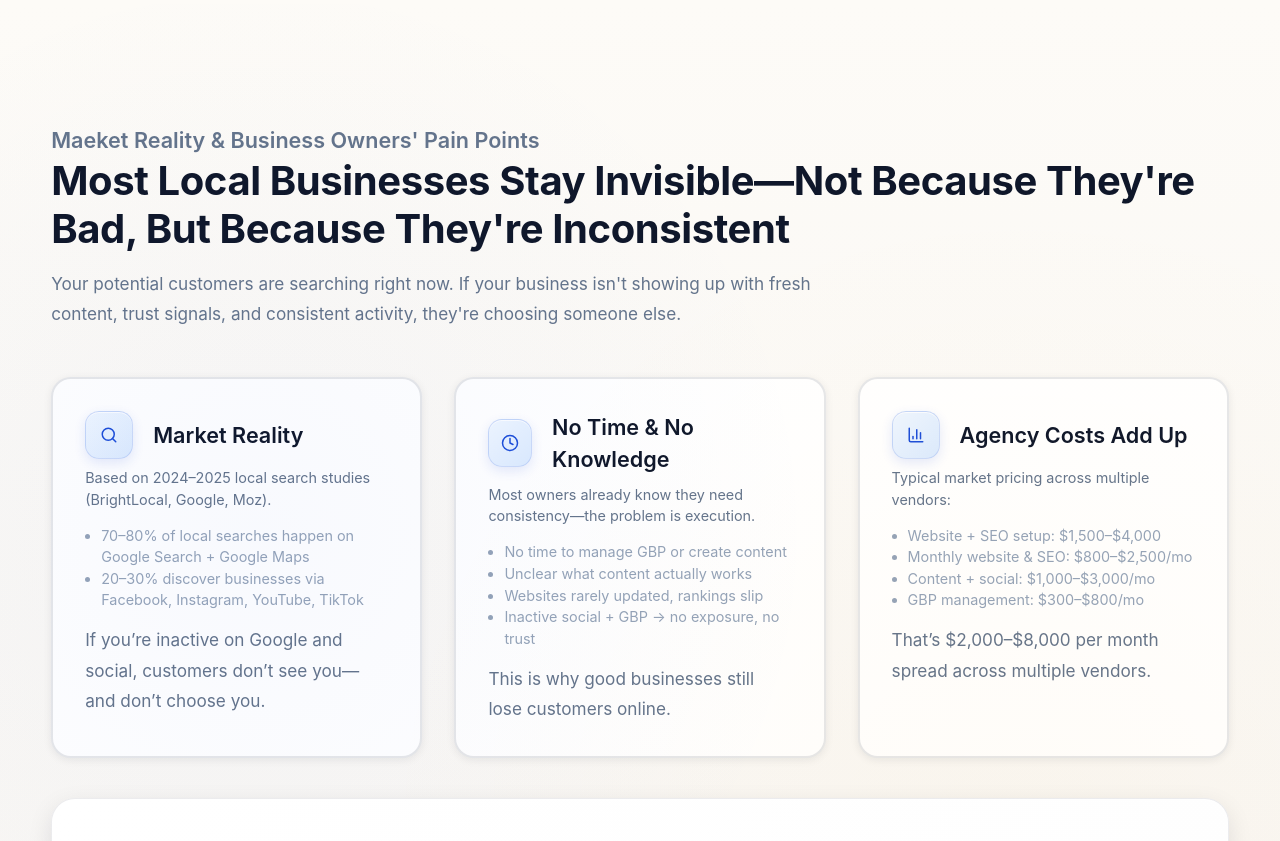
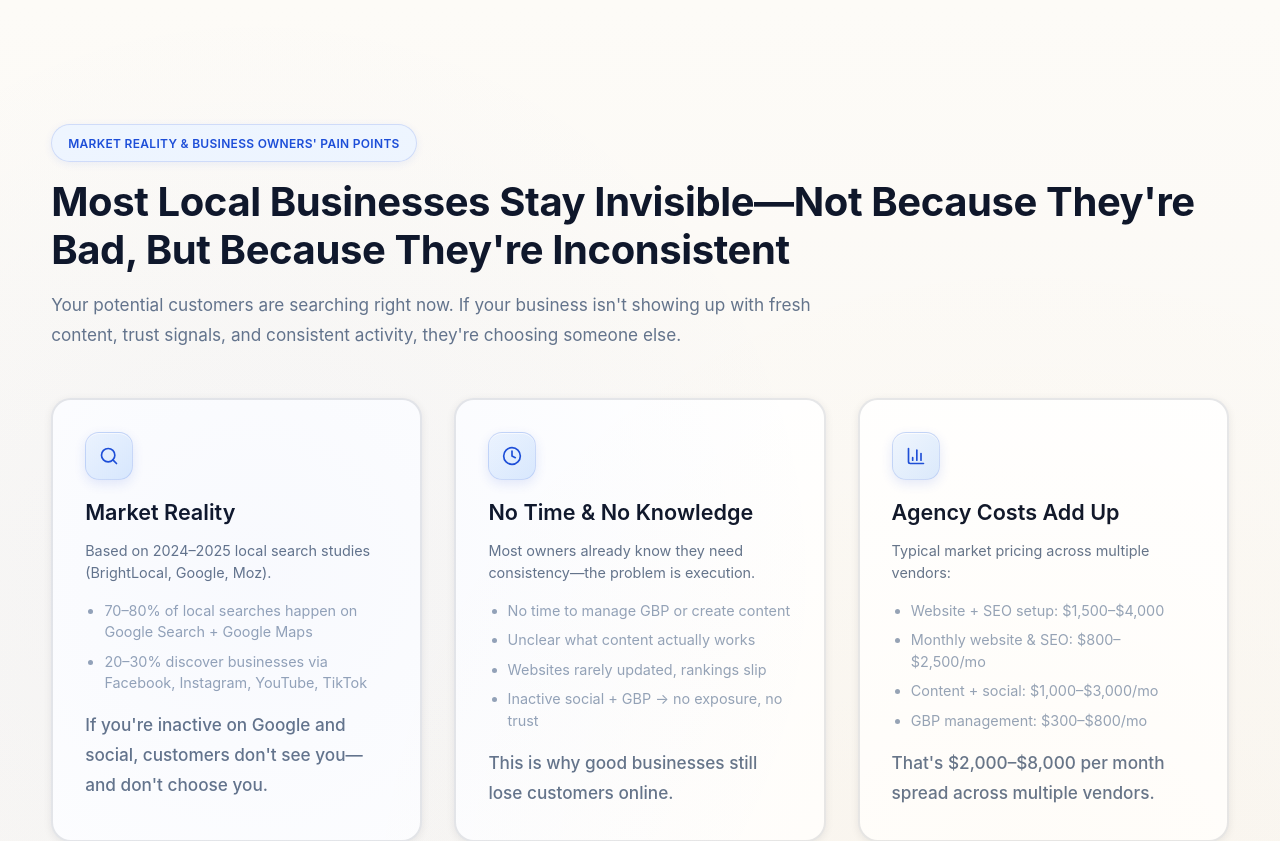
Before and after one commit to johntang99/baam-landing-page, a Next.js app: page / in a window 1280 px wide. Shown: the part 1620-2461 px from the top of the page. Built offline with nearby package versions, Linux system fonts and the light colour scheme.

Commit message:
Fix Market Reality section: badge label, icons above titles, darker bullets for readability

```diff
--- a/app/page.tsx
+++ b/app/page.tsx
@@ -605,65 +605,57 @@ export default function HomePage() {
 
         <section className="section bg-light">
           <div className="container">
-            <p className="text-subheading" style={{ color: 'var(--text-gray)' }}>
-              Maeket Reality & Business Owners' Pain Points
-            </p>
-            <h2 className="text-heading">Most Local Businesses Stay Invisible—Not Because They&apos;re Bad, But Because They&apos;re Inconsistent</h2>
+            <span className="badge">Market Reality & Business Owners' Pain Points</span>
+            <h2 className="text-heading" style={{ marginTop: '1rem' }}>Most Local Businesses Stay Invisible—Not Because They&apos;re Bad, But Because They&apos;re Inconsistent</h2>
             <p className="text-body" style={{ color: 'var(--text-gray)', marginTop: '1rem', maxWidth: '820px' }}>
               Your potential customers are searching right now. If your business isn&apos;t showing up with fresh
               content, trust signals, and consistent activity, they&apos;re choosing someone else.
             </p>
             <div className="grid grid-3" style={{ marginTop: '3rem', gap: '2rem' }}>
               <div className="card-bordered">
-                <div className="text-subheading" style={{ display: 'flex', alignItems: 'center', gap: '0.5rem' }}>
-                  <span className="icon-badge"><Search size={18} /></span>
-                  Market Reality
-                </div>
-                <p className="text-small" style={{ color: 'var(--text-gray)', marginTop: '0.5rem' }}>
+                <span className="icon-badge" style={{ marginRight: 0, marginBottom: '1rem' }}><Search size={20} /></span>
+                <div className="text-subheading">Market Reality</div>
+                <p className="text-small" style={{ color: 'var(--text-gray)', marginTop: '0.75rem' }}>
                   Based on 2024–2025 local search studies (BrightLocal, Google, Moz).
                 </p>
-                <ul style={{ marginTop: '0.9rem', paddingLeft: '1rem', color: 'var(--text-gray)' }}>
-                  <li className="text-small">70–80% of local searches happen on Google Search + Google Maps</li>
-                  <li className="text-small">20–30% discover businesses via Facebook, Instagram, YouTube, TikTok</li>
+                <ul style={{ marginTop: '1rem', paddingLeft: '1.2rem', color: 'var(--text-dark)' }}>
+                  <li className="text-small" style={{ marginBottom: '0.5rem' }}>70–80% of local searches happen on Google Search + Google Maps</li>
+                  <li className="text-small" style={{ marginBottom: '0.5rem' }}>20–30% discover businesses via Facebook, Instagram, YouTube, TikTok</li>
                 </ul>
-                <p className="text-body" style={{ color: 'var(--text-gray)', marginTop: '0.9rem' }}>
-                  If you’re inactive on Google and social, customers don’t see you—and don’t choose you.
+                <p className="text-body" style={{ color: 'var(--text-gray)', marginTop: '1rem', fontWeight: 500 }}>
+                  If you're inactive on Google and social, customers don't see you—and don't choose you.
                 </p>
               </div>
               <div className="card-bordered">
-                <div className="text-subheading" style={{ display: 'flex', alignItems: 'center', gap: '0.5rem' }}>
-                  <span className="icon-badge"><Clock size={18} /></span>
-                  No Time & No Knowledge
-                </div>
-                <p className="text-small" style={{ color: 'var(--text-gray)', marginTop: '0.5rem' }}>
+                <span className="icon-badge" style={{ marginRight: 0, marginBottom: '1rem' }}><Clock size={20} /></span>
+                <div className="text-subheading">No Time & No Knowledge</div>
+                <p className="text-small" style={{ color: 'var(--text-gray)', marginTop: '0.75rem' }}>
                   Most owners already know they need consistency—the problem is execution.
                 </p>
-                <ul style={{ marginTop: '0.9rem', paddingLeft: '1rem', color: 'var(--text-gray)' }}>
-                  <li className="text-small">No time to manage GBP or create content</li>
-                  <li className="text-small">Unclear what content actually works</li>
-                  <li className="text-small">Websites rarely updated, rankings slip</li>
-                  <li className="text-small">Inactive social + GBP → no exposure, no trust</li>
+                <ul style={{ marginTop: '1rem', paddingLeft: '1.2rem', color: 'var(--text-dark)' }}>
+                  <li className="text-small" style={{ marginBottom: '0.5rem' }}>No time to manage GBP or create content</li>
+                  <li className="text-small" style={{ marginBottom: '0.5rem' }}>Unclear what content actually works</li>
+                  <li className="text-small" style={{ marginBottom: '0.5rem' }}>Websites rarely updated, rankings slip</li>
+                  <li className="text-small" style={{ marginBottom: '0.5rem' }}>Inactive social + GBP → no exposure, no trust</li>
                 </ul>
-                <p className="text-body" style={{ color: 'var(--text-gray)', marginTop: '0.9rem' }}>
+                <p className="text-body" style={{ color: 'var(--text-gray)', marginTop: '1rem', fontWeight: 500 }}>
                   This is why good businesses still lose customers online.
                 </p>
               </div>
               <div className="card-bordered">
-                <div className="text-subheading" style={{ display: 'flex', alignItems: 'center', gap: '0.5rem' }}>
-                  <span className="icon-badge"><BarChart3 size={18} /></span>
-                  Agency Costs Add Up
-                </div>
-                <p className="text-small" style={{ color: 'var(--text-gray)', marginTop: '0.5rem' }}>
+                <span className="icon-badge" style={{ marginRight: 0, marginBottom: '1rem' }}><BarChart3 size={20} /></span>
+                <div className="text-subheading">Agency Costs Add Up</div>
+                <p className="text-small" style={{ color: 'var(--text-gray)', marginTop: '0.75rem' }}>
                   Typical market pricing across multiple vendors:
                 </p>
-                <ul style={{ marginTop: '0.9rem', paddingLeft: '1rem', color: 'var(--text-gray)' }}>
-                  <li className="text-small">Website + SEO setup: $1,500–$4,000</li>
-                  <li className="text-small">Monthly website & SEO: $800–$2,500/mo</li>
-                  <li className="text-small">Content + social: $1,000–$3,000/mo</li>
-                  <li className="text-small">GBP management: $300–$800/mo</li>
+                <ul style={{ marginTop: '1rem', paddingLeft: '1.2rem', color: 'var(--text-dark)' }}>
+                  <li className="text-small" style={{ marginBottom: '0.5rem' }}>Website + SEO setup: $1,500–$4,000</li>
+                  <li className="text-small" style={{ marginBottom: '0.5rem' }}>Monthly website & SEO: $800–$2,500/mo</li>
+                  <li className="text-small" style={{ marginBottom: '0.5rem' }}>Content + social: $1,000–$3,000/mo</li>
+                  <li className="text-small" style={{ marginBottom: '0.5rem' }}>GBP management: $300–$800/mo</li>
                 </ul>
-                <p className="text-body" style={{ color: 'var(--text-gray)', marginTop: '0.9rem' }}>
-                  That’s $2,000–$8,000 per month spread across multiple vendors.
+                <p className="text-body" style={{ color: 'var(--text-gray)', marginTop: '1rem', fontWeight: 500 }}>
+                  That's $2,000–$8,000 per month spread across multiple vendors.
                 </p>
               </div>
             </div>
```
